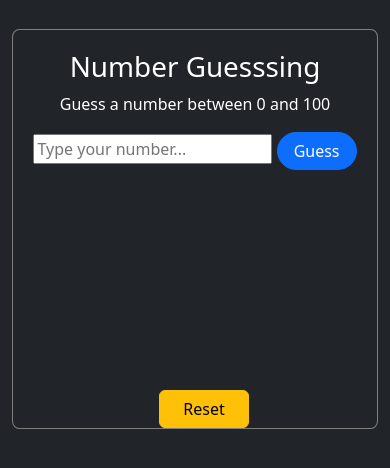
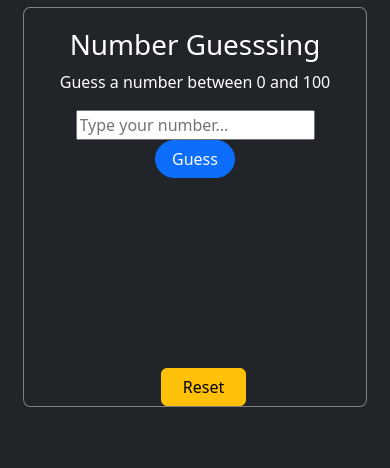
Before and after one commit to MouazMsh/Number-Guessing, a plain HTML site: page index.html in a window 390 px wide. Drawn offline with nearby package versions, Linux system fonts and the light colour scheme; a web font is replaced by a local one.

Commit message:
Update style.css
Responsiveness Modification.

```diff
--- a/style.css
+++ b/style.css
@@ -3,8 +3,6 @@ body {
 }
 
 .container {
-  max-width: 100%;
-  max-height: 100%;
   display: flex;
   justify-content: center;
   align-items: center;
@@ -48,3 +46,10 @@ input::-webkit-inner-spin-button {
 input[type="number"] {
   -moz-appearance: textfield;
 }
+
+@media (max-width: 768px) {
+  .inner {
+    margin: 2% 3%;
+    width: 100%;
+  }
+}
```
